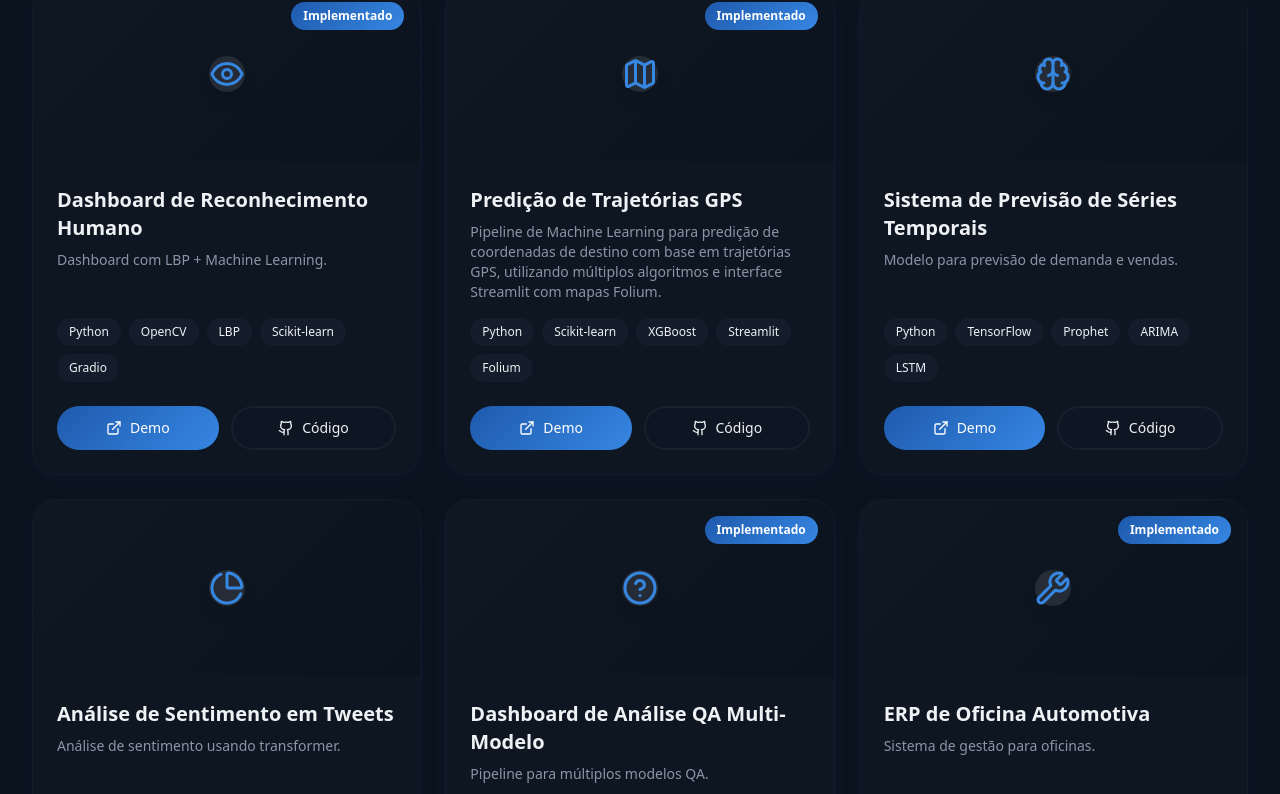
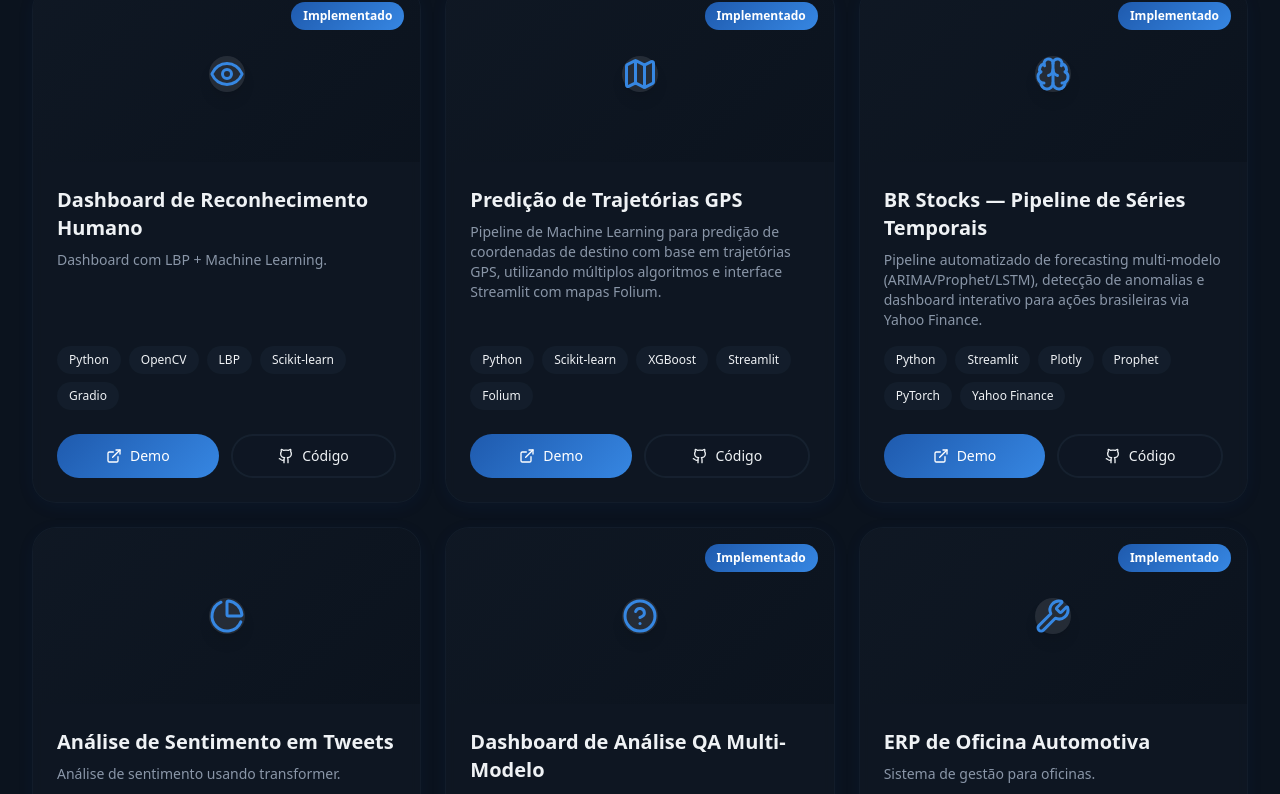
Before and after one commit to cavalcanteprofissional/portfolio, a React (Vite) app: page / in a window 1280 px wide. Shown: the part 3705-4499 px from the top of the page. Built offline with nearby package versions, Linux system fonts and the light colour scheme.

Commit message:
feat: replace empty time series card with BR Stocks pipeline project

```diff
--- a/src/data/projects.json
+++ b/src/data/projects.json
@@ -54,11 +54,11 @@
       "id": 5,
       "titleKey": "project.5.title",
       "descriptionKey": "project.5.description",
-      "tech": ["Python", "TensorFlow", "Prophet", "ARIMA", "LSTM"],
-      "demoUrl": "#",
-      "codeUrl": "https://github.com/cavalcanteprofissional",
+      "tech": ["Python", "Streamlit", "Plotly", "Prophet", "PyTorch", "Yahoo Finance"],
+      "demoUrl": "https://br-stocks-ts-pipeline-sca7v3vvdzvpfc42zdkxkg.streamlit.app/",
+      "codeUrl": "https://github.com/cavalcanteprofissional/br-stocks-ts-pipeline",
       "icon": "brain",
-      "featured": false
+      "featured": true
     },
     {
       "id": 6,
--- a/src/i18n/index.ts
+++ b/src/i18n/index.ts
@@ -15,7 +15,7 @@ const translations = {
       "2": { title: "Chatbot de Oficina Automotiva", description: "Chatbot com RAG, LangChain e Streamlit." },
       "3": { title: "Dashboard de Reconhecimento Humano", description: "Dashboard com LBP + Machine Learning." },
       "4": { title: "Predição de Trajetórias GPS", description: "Pipeline de Machine Learning para predição de coordenadas de destino com base em trajetórias GPS, utilizando múltiplos algoritmos e interface Streamlit com mapas Folium." },
-      "5": { title: "Sistema de Previsão de Séries Temporais", description: "Modelo para previsão de demanda e vendas." },
+      "5": { title: "BR Stocks — Pipeline de Séries Temporais", description: "Pipeline automatizado de forecasting multi-modelo (ARIMA/Prophet/LSTM), detecção de anomalias e dashboard interativo para ações brasileiras via Yahoo Finance." },
       "6": { title: "Análise de Sentimento em Tweets", description: "Análise de sentimento usando transformer." },
       "7": { title: "Dashboard de Análise QA Multi-Modelo", description: "Pipeline para múltiplos modelos QA." },
       "8": { title: "ERP de Oficina Automotiva", description: "Sistema de gestão para oficinas." },
@@ -102,7 +102,7 @@ const translations = {
       "2": { title: "Automotive Shop Chatbot", description: "Chatbot with RAG, LangChain and Streamlit." },
       "3": { title: "Human Recognition Dashboard", description: "Dashboard with LBP + Machine Learning." },
       "4": { title: "GPS Trajectory Prediction", description: "Machine Learning pipeline for destination coordinate prediction based on GPS trajectories using multiple algorithms with Streamlit interface and Folium maps." },
-      "5": { title: "Time Series Forecasting System", description: "Model for demand and sales forecasting." },
+      "5": { title: "BR Stocks — Time Series Pipeline", description: "Automated multi-model forecasting pipeline (ARIMA/Prophet/LSTM), anomaly detection, and interactive dashboard for Brazilian stocks via Yahoo Finance." },
       "6": { title: "Tweet Sentiment Analysis", description: "Sentiment analysis using transformer." },
       "7": { title: "Multi-Model QA Analysis Dashboard", description: "Pipeline for multiple QA models." },
       "8": { title: "Automotive Shop ERP", description: "Management system for workshops." },
@@ -189,7 +189,7 @@ const translations = {
       "2": { title: "Chatbot de Taller Automotriz", description: "Chatbot con RAG y LangChain." },
       "3": { title: "Dashboard de Reconocimiento Humano", description: "Dashboard con LBP + ML." },
       "4": { title: "Predicción de Trayectorias GPS", description: "Pipeline de Machine Learning para predicción de coordenadas de destino basado en trayectorias GPS, usando múltiples algoritmos con interfaz Streamlit y mapas Folium." },
-      "5": { title: "Sistema de Predicción de Series Temporales", description: "Modelo para predicción de demanda." },
+      "5": { title: "BR Stocks — Pipeline de Series Temporales", description: "Pipeline automatizado de forecasting multi-modelo (ARIMA/Prophet/LSTM), detección de anomalías y dashboard interactivo para acciones brasileñas via Yahoo Finance." },
       "6": { title: "Análisis de Sentimiento en Tweets", description: "Análisis de sentimiento." },
       "7": { title: "Dashboard de Análisis QA Multi-Modelo", description: "Pipeline para múltiples modelos." },
       "8": { title: "ERP de Taller Automotriz", description: "Sistema de gestión." },
```
Also changed, not shown: 1 other file (tests, documents, lock files or other folders).
